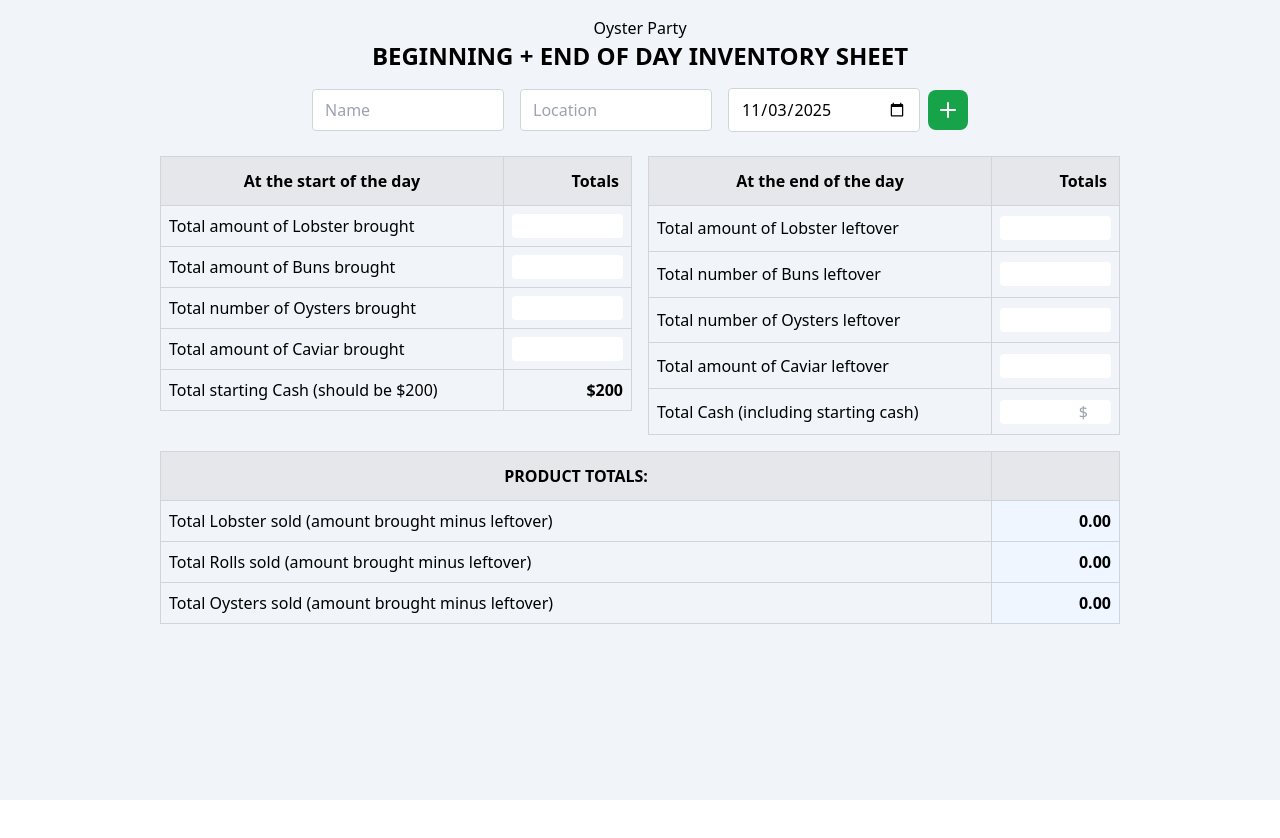
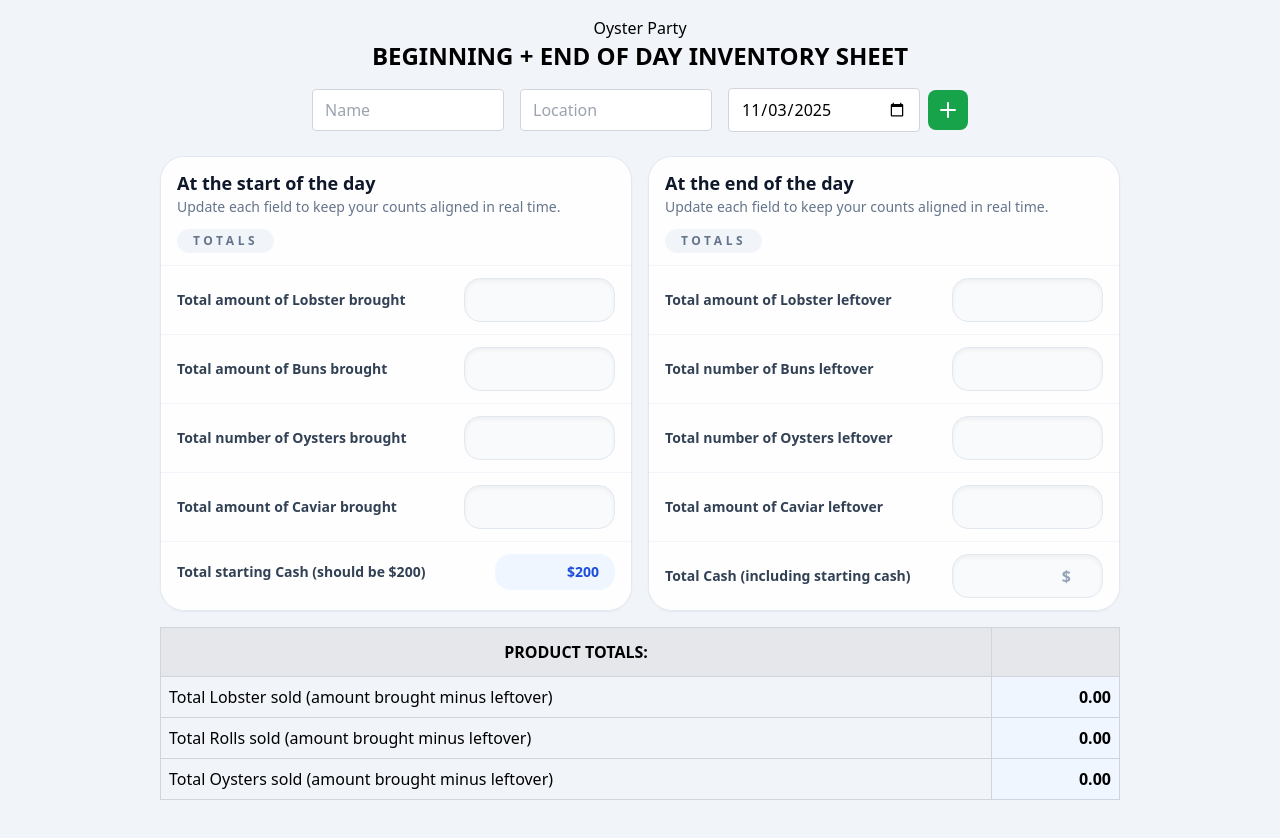
Before and after one commit to josealarconchacon/inventory-sheet, a React (Vite) app: page / in a window 1280 px wide. Shown: the top 838 px of the page. Before the commit the page ends 800 px from the top, so only its background shows below. Built offline with nearby package versions, Linux system fonts and the light colour scheme.

Commit message:
table form entry

```diff
--- a/src/features/inventory/components/InventoryTableSection.jsx
+++ b/src/features/inventory/components/InventoryTableSection.jsx
@@ -1,46 +1,75 @@
-const InventoryTableSection = ({ title, rows, sheet, onFieldChange, totalsHeading = '' }) => (
-  <table className="w-full border-collapse border border-gray-300 mb-6">
-    <thead>
-      <tr>
-        <th className="bg-gray-200 border border-gray-300 p-3 text-center font-bold" colSpan={2}>
-          {title}
-        </th>
-        <th className="bg-gray-200 border border-gray-300 p-3 text-right font-bold w-32">
+const InventoryTableSection = ({
+  title,
+  rows,
+  sheet,
+  onFieldChange,
+  totalsHeading = "",
+  className = "",
+}) => (
+  <section
+    className={`rounded-3xl border border-slate-200 bg-white/90 shadow-sm backdrop-blur ${className}`}
+  >
+    <header className="flex flex-wrap items-baseline justify-between gap-3 border-b border-slate-100 px-4 py-3">
+      <div>
+        <h2 className="text-lg font-semibold text-slate-900">{title}</h2>
+        <p className="text-sm text-slate-500">
+          Update each field to keep your counts aligned in real time.
+        </p>
+      </div>
+      {totalsHeading ? (
+        <span className="rounded-full bg-slate-100 px-4 py-1 text-xs font-semibold uppercase tracking-[0.3em] text-slate-500">
           {totalsHeading}
-        </th>
-      </tr>
-    </thead>
-    <tbody>
-      {rows.map(({ key, label, readOnly = false, type = 'number', placeholder, prefix = '', formatValue, cellClassName }) => {
-        const value = sheet?.[key] ?? '';
+        </span>
+      ) : null}
+    </header>
+
+    <div className="divide-y divide-slate-100">
+      {rows.map(
+        ({
+          key,
+          label,
+          readOnly = false,
+          type = "number",
+          placeholder,
+          prefix = "",
+          formatValue,
+          cellClassName,
+        }) => {
+          const value = sheet?.[key] ?? "";
           const displayValue = formatValue ? formatValue(value, sheet) : value;
 
           return (
-          <tr key={key}>
-            <td className="border border-gray-300 p-2" colSpan={2}>
-              {label}
-            </td>
-            <td className={`border border-gray-300 p-2 ${cellClassName ?? ''}`}>
+            <div
+              key={key}
+              className={`grid gap-3 px-4 py-3 transition hover:bg-slate-50/60 sm:grid-cols-[minmax(0,1fr)_minmax(0,0.55fr)] sm:items-center ${
+                cellClassName ?? ""
+              }`}
+            >
+              <p className="text-sm font-semibold text-slate-700">{label}</p>
+
+              <div className="flex items-center justify-between gap-3 sm:justify-end">
                 {readOnly ? (
-                <span className="block text-right font-semibold">
+                  <span className="inline-flex min-w-[120px] justify-end rounded-2xl bg-blue-50 px-4 py-2 text-right text-sm font-semibold text-blue-700">
                     {prefix}
                     {displayValue}
                   </span>
                 ) : (
                   <input
                     type={type}
+                    inputMode={type === "number" ? "decimal" : undefined}
                     value={value}
                     onChange={(event) => onFieldChange?.(key, event.target.value)}
                     placeholder={placeholder}
-                  className="w-full text-right border-none focus:outline-none focus:ring-1 focus:ring-blue-500 rounded px-2"
+                    className="h-11 min-w-[120px] flex-1 rounded-2xl border border-slate-200 bg-slate-50 px-4 text-right text-base font-semibold text-slate-900 placeholder:text-slate-400 shadow-inner transition focus:border-blue-500 focus:bg-white focus:outline-none focus:ring-4 focus:ring-blue-100"
                   />
                 )}
-            </td>
-          </tr>
+              </div>
+            </div>
           );
-      })}
-    </tbody>
-  </table>
+        },
+      )}
+    </div>
+  </section>
 );
 
 export default InventoryTableSection;
```
Lines whose indentation alone changed are shown as unchanged.
